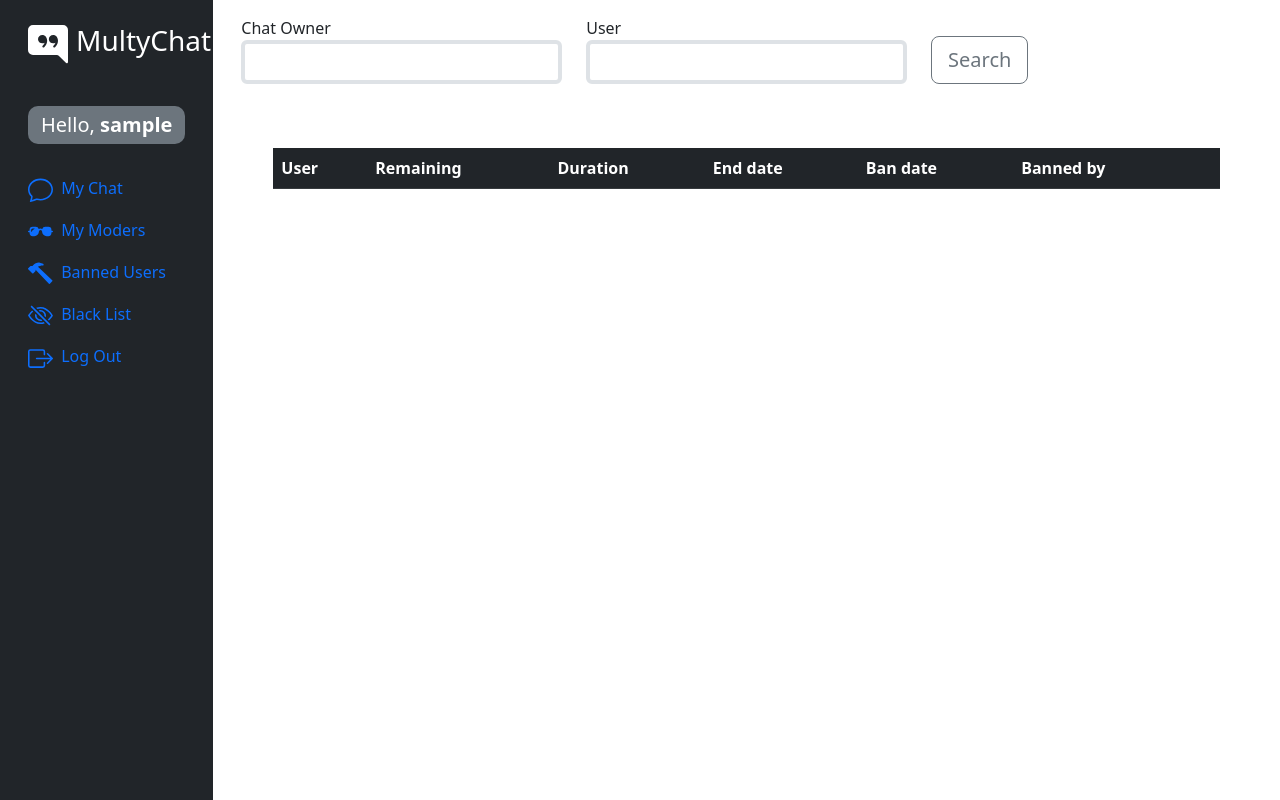
After one commit to AlexeyPodd/MultyChat, a Django app: page /banned/ in a window 1280 px wide. The commit adds this page. Run offline with Django 4.2, Linux system fonts and the light colour scheme; a user stored in the database is signed in; tables that the repository leaves empty hold one stand-in row (values such as "Sample post"); lists and menus that the app fills with data are empty.

Commit message:
starting management bans page

```diff
--- a/chat/consumers.py
+++ b/chat/consumers.py
@@ -315,7 +315,8 @@ class ChatRoomConsumer(AsyncWebsocketConsumer):
         if self._moderator and not self.scope['user'].is_staff:
             if banned_user.is_staff or banned_user == chat_owner or banned_user_is_moderator:
                 return
-        if not self.scope['user'].is_superuser and banned_user.is_staff:
+        if (self.scope['user'].username != self.chat_owner_username and
+                not self.scope['user'].is_superuser and banned_user.is_staff):
             return
 
         # getting and checkboxes
--- /dev/null
+++ b/chat/templates/chat/banned_users_list.html
@@ -0,0 +1,69 @@
+{% extends 'chat/base/base.html' %}
+{% load static %}
+
+{% block content %}
+<div class="col-12">
+    {% if request.user.is_staff %}
+    <form name="search-form">
+        <div id="search-inputs" class="row d-flex align-items-end p-3">
+            <div class="col">
+                <label for="chat-owner-search">Chat Owner</label>
+                <input type="text" id="chat-owner-search" name="owner" class="form-control border border-4">
+            </div>
+            <div class="col">
+                <label for="banned-user-search">User</label>
+                <input type="text" id="banned-user-search" name="user" class="form-control border border-4">
+            </div>
+            <div class="col"><input type="submit" value="Search" id="search-button" class="btn btn-lg btn-outline-secondary"></div>
+        </div>
+    </form>
+    {% elif request.user.moderating_user_chats.exists %}
+    <select name="chat_owner_select" id="chat-owner-select" class="form-select w-50 mt-5 mx-5 border border-4">
+        <option value="{{ request.user.username }}">Banned in My Chat</option>
+        {% for chat_owner in request.user.moderating_user_chats.all %}
+        <option value="{{ chat_owner.username }}">{{ chat_owner.username }}</option>
+        {% endfor %}
+    </select>
+    {% endif %}
+    {% if request.user.is_staff or request.user.moderating_user_chats.exists or banned_users %}
+    <div class="p-5">
+        <table class="table table-warning">
+            <thead>
+                <tr class="table-dark">
+                    <th scope="col">User</th>
+                    <th scope="col">Remaining</th>
+                    <th scope="col">Duration</th>
+                    <th scope="col">End date</th>
+                    <th scope="col">Ban date</th>
+                    <th scope="col">Banned by</th>
+                    <th scope="col"></th>
+                </tr>
+            </thead>
+            <tbody>
+                {% for user in banned_users %}
+                <tr{% if not user.dominant_ban.0.time_end %} class="table-danger"{% endif %}>
+                    <th scope="row">{{ user.username }}</th>
+                    <td>{{ user.dominant_ban.0.time_end|timeuntil }}</td>
+                    <td>{{ user.dominant_ban.0.time_end|timeuntil:user.dominant_ban.0.time_start }}</td>
+                    <td>{% if user.dominant_ban.0.time_end %}{{ user.dominant_ban.0.time_end }}{% else %}Indefinite{% endif %}</td>
+                    <td>{{ user.dominant_ban.0.time_start }}</td>
+                    <td>{{ user.dominant_ban.0.banned_by.username }}</td>
+                    <td><button type="button" class="btn btn-sm btn-info">Unban</button></td>
+                </tr>
+                {% endfor %}
+            </tbody>
+        </table>
+    </div>
+    {% else %}
+    <div class="col-12 col-lg-9 col-xxl-6">
+        <p class="m-5 text-center h3 text-secondary">{{ empty_phrase }}</p>
+    </div>
+    {% endif %}
+</div>
+{% endblock %}
+
+{% block additional_java_script %}
+{% csrf_token %}
+{{ request.user.is_staff|json_script:"user-is-admin" }}
+<script src="{% static 'JS/manage_user_list.js' %}"></script>
+{% endblock %}
--- a/chat/templates/chat/base/navbar.html
+++ b/chat/templates/chat/base/navbar.html
@@ -23,6 +23,13 @@
                 <svg xmlns="http://www.w3.org/2000/svg" width="25" height="25" fill="currentColor" class="bi bi-sunglasses" viewBox="0 0 16 16">
                     <path d="M3 5a2 2 0 0 0-2 2v.5H.5a.5.5 0 0 0 0 1H1V9a2 2 0 0 0 2 2h1a3 3 0 0 0 3-3 1 1 0 1 1 2 0 3 3 0 0 0 3 3h1a2 2 0 0 0 2-2v-.5h.5a.5.5 0 0 0 0-1H15V7a2 2 0 0 0-2-2h-2a2 2 0 0 0-1.888 1.338A1.99 1.99 0 0 0 8 6a1.99 1.99 0 0 0-1.112.338A2 2 0 0 0 5 5H3zm0 1h.941c.264 0 .348.356.112.474l-.457.228a2 2 0 0 0-.894.894l-.228.457C2.356 8.289 2 8.205 2 7.94V7a1 1 0 0 1 1-1z"/>
                 </svg> <span class="ms-1 d-none d-sm-inline">My Moders</span>
+            </a>
+        </li>
+        <li class="nav-item">
+            <a href="{% url 'chat:banned_list' %}" class="nav-link align-middle px-0">
+                <svg xmlns="http://www.w3.org/2000/svg" width="25" height="25" fill="currentColor" class="bi bi-hammer" viewBox="0 0 16 16">
+                    <path d="M9.972 2.508a.5.5 0 0 0-.16-.556l-.178-.129a5.009 5.009 0 0 0-2.076-.783C6.215.862 4.504 1.229 2.84 3.133H1.786a.5.5 0 0 0-.354.147L.146 4.567a.5.5 0 0 0 0 .706l2.571 2.579a.5.5 0 0 0 .708 0l1.286-1.29a.5.5 0 0 0 .146-.353V5.57l8.387 8.873A.5.5 0 0 0 14 14.5l1.5-1.5a.5.5 0 0 0 .017-.689l-9.129-8.63c.747-.456 1.772-.839 3.112-.839a.5.5 0 0 0 .472-.334z"/>
+                </svg> <span class="ms-1 d-none d-sm-inline">Banned Users</span>
             </a>
         </li>
         <li class="nav-item">
--- a/chat/templates/chat/room.html
+++ b/chat/templates/chat/room.html
@@ -41,6 +41,7 @@
 {{ request.user.username|json_script:"username" }}
 {{ chat_owner.is_running_chat|json_script:"chat-is-open" }}
 {{ am_moder|json_script:"am-moder" }}
+{{ am_banned|json_script:"am-banned" }}
 {{ request.user.is_staff|json_script:"admin-privileges-granted" }}
 {{ request.user.is_superuser|json_script:"superuser-privileges-granted" }}
 {{ user_statuses|json_script:"user-statuses" }}
--- a/chat/urls.py
+++ b/chat/urls.py
@@ -1,6 +1,6 @@
 from django.urls import path
 
-from .views import HomeView, chat_room_view, black_list_view, moderator_list_view
+from .views import HomeView, chat_room_view, black_list_view, moderator_list_view, BannedListView
 
 app_name = 'chat'
 
@@ -9,4 +9,5 @@ urlpatterns = [
     path('room/<slug:chat_owner_slug>/', chat_room_view, name='chat_room'),
     path('black-list/', black_list_view, name='black_list'),
     path('moderators/', moderator_list_view, name='moder_list'),
+    path('banned/', BannedListView.as_view(), name='banned_list'),
 ]
--- a/chat/views.py
+++ b/chat/views.py
@@ -1,10 +1,13 @@
 from django.contrib.auth.decorators import login_required
+from django.contrib.auth.mixins import LoginRequiredMixin
+from django.db.models import Q, F, OuterRef, Prefetch, Exists
 from django.shortcuts import render, get_object_or_404
 from django.utils import timezone
 from django.views.generic import ListView
 
 from account.models import User
 from chat.base_views import user_management_list_view
+from chat.models import Ban
 from chat.redis_interface import RedisChatLogInterface
 from multychats.settings import CHAT_USER_STATUSES
 
@@ -13,7 +16,7 @@ class HomeView(ListView):
     template_name = 'chat/home.html'
     model = User
     context_object_name = 'users'
-    extra_context = {'title': 'MultyChats - Home'}
+    extra_context = {'title': 'MultyChats - home'}
 
 
 @login_required
@@ -22,11 +25,12 @@ def chat_room_view(request, chat_owner_slug):
                                    username_slug=chat_owner_slug)
     black_list_usernames = request.user.black_listed_users.values_list('username', flat=True)
     am_moder = request.user.moderating_user_chats.filter(username_slug=chat_owner_slug).exists()
-    am_banned = request.user.bans.filter(chat_owner=chat_owner, time_end__gt=timezone.now()).exists()
+    am_banned = request.user.bans.filter(Q(time_end__gt=timezone.now()) | Q(time_end=None),
+                                         chat_owner=chat_owner).exists()
 
     return render(request,
                   'chat/room.html',
-                  {'title': f"Chat - {chat_owner.username}",
+                  {'title': f"MultyChat - {chat_owner.username} room",
                    'chat_owner': chat_owner,
                    'black_list_usernames': black_list_usernames,
                    'user_statuses': CHAT_USER_STATUSES,
@@ -40,7 +44,7 @@ def black_list_view(request, managed_user_list):
     """View for managing black list, deleting users from it."""
     return render(request,
                   'chat/manage_user_list.html',
-                  {'title': "My black list",
+                  {'title': "MultyChat - my black list",
                    'bootstrap_btn_color': 'btn-warning',
                    'button_label': 'Exclude from Black List',
                    'empty_phrase': 'Black List is Empty',
@@ -59,8 +63,43 @@ def moderator_list_view(request, managed_user_list):
                                                  new_status=CHAT_USER_STATUSES[4])
     return render(request,
                   'chat/manage_user_list.html',
-                  {'title': "My Moderators",
+                  {'title': "MultyChat - my moderators",
                    'bootstrap_btn_color': 'btn-danger',
                    'button_label': 'Demote Moderator',
                    'empty_phrase': 'You have no moderators',
                    'user_list': managed_user_list})
+
+
+class BannedListView(LoginRequiredMixin, ListView):
+    model = Ban
+    template_name = 'chat/banned_users_list.html'
+    context_object_name = 'banned_users'
+
+    def get_queryset(self):
+        # # Ban instances for PostgreSQL, for another not possible because of distinct('banned_user')
+        # bans_of_users_in_user_chat = self.model.objects.filter(
+        #     Q(time_end=None) | Q(time_end__gt=timezone.now()),
+        #     chat_owner=self.request.user,
+        # ).order_by(F('time_end').desc(nulls_first=True)).distinct('banned_user')
+
+        active_bans = Ban.objects.filter(
+            Q(time_end=None) | Q(time_end__gt=timezone.now()),
+            banned_user=OuterRef('pk'),
+            chat_owner=self.request.user,
+        )
+        dominant_ban = Ban.objects.filter(
+            Q(time_end=None) | Q(time_end__gt=timezone.now()),
+            chat_owner=self.request.user,
+        ).order_by(F('time_end').desc(nulls_first=True))[:1]
+        baned_users_in_user_chat = User.objects.filter(Exists(active_bans)).prefetch_related(
+            Prefetch('bans', queryset=dominant_ban, to_attr='dominant_ban')).order_by('username')
+
+        return baned_users_in_user_chat
+
+    def get_context_data(self, *, object_list=None, **kwargs):
+        context = super().get_context_data(object_list=object_list, **kwargs)
+        context.update({
+            'title': 'MultyChat - manage bans',
+            'empty_phrase': 'You have no banned users',
+        })
+        return context
```
Also changed, not shown: chat/static/JS/chat_menu.js (+4 -7 lines), chat/static/JS/websocket_messaging.js (+14 -10 lines), chat/static/JS/ban_list.js (added).
